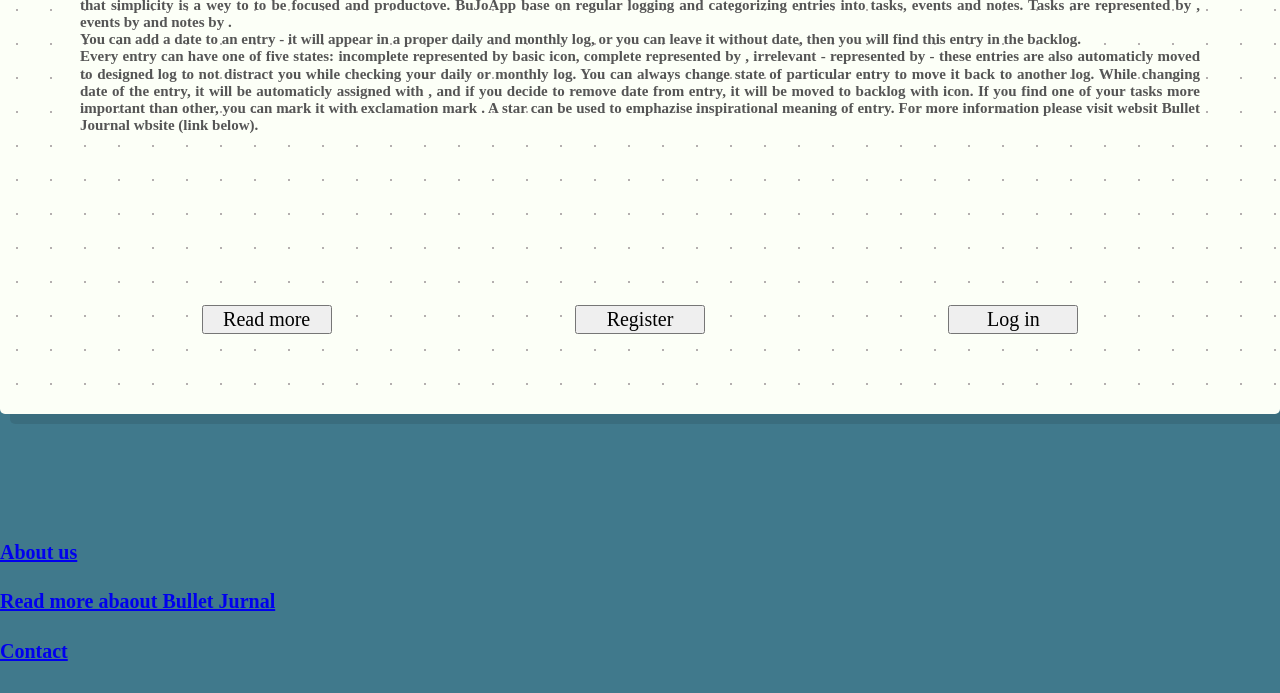
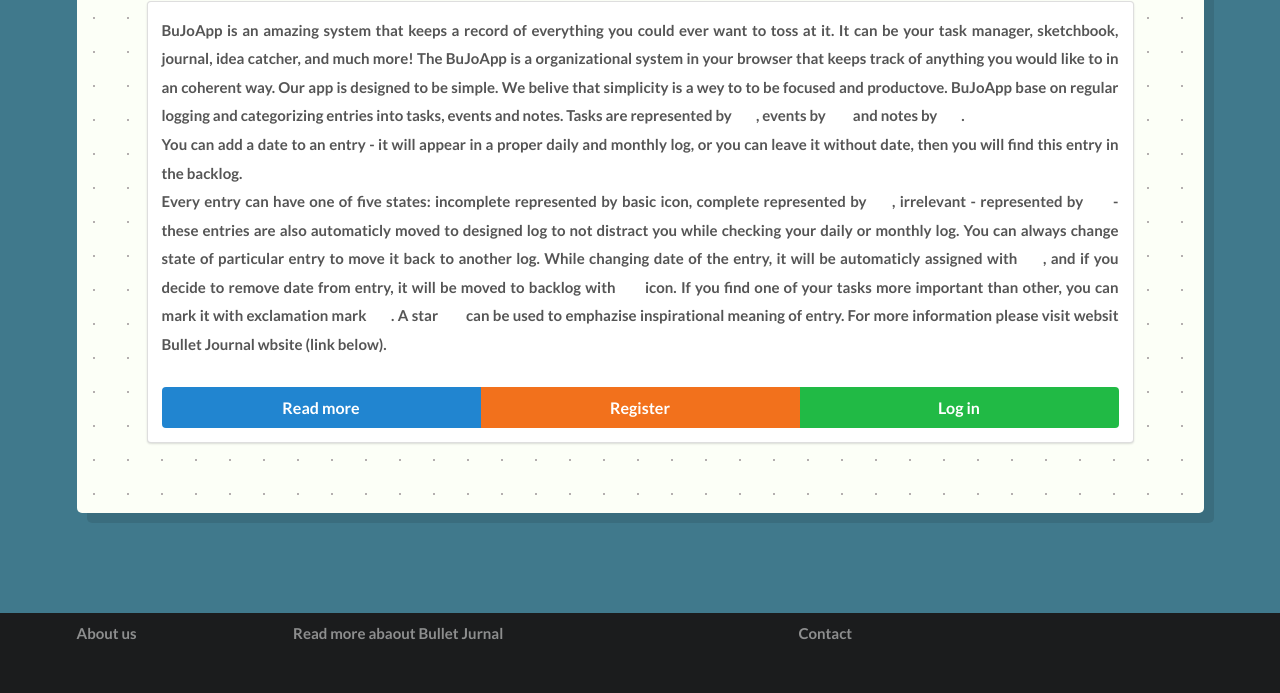
Before and after one commit to lfiedoro/bjf, a website built with webpack: page src/index.html in a window 1280 px wide. Shown: the part 215-908 px from the top of the page. Built offline with nearby package versions, Linux system fonts and the light colour scheme; files whose address does not match are found by name.

Commit message:
changes in styling

```diff
--- a/src/index.html
+++ b/src/index.html
@@ -4,7 +4,7 @@
 <head>
     <meta charset="UTF-8">
     <title>Bullet to do</title>
-    <link rel="stylesheet" type="text/css" href="semantic.min.js">
+    <link rel="stylesheet" type="text/css" href="semantic.min.css">
     <link rel="stylesheet" type="text/css" href="./src/main.css">
 </head>
 
```
Also changed, not shown: src/log.html (+1 -1 lines), src/login.html (+1 -1 lines), src/register.html (+1 -1 lines), src/semantic.min.css (added), src/semantic.min.js (deleted).
